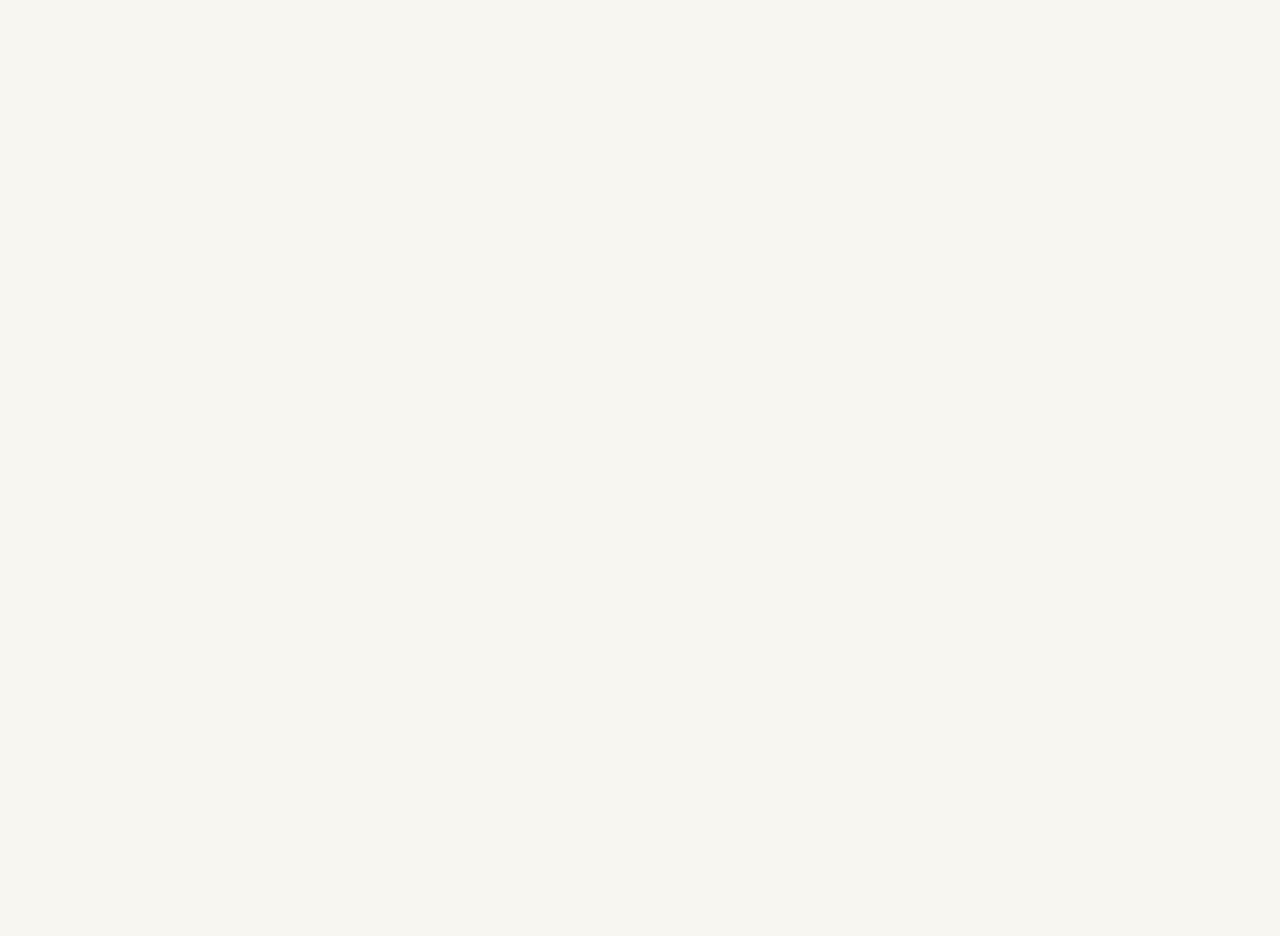
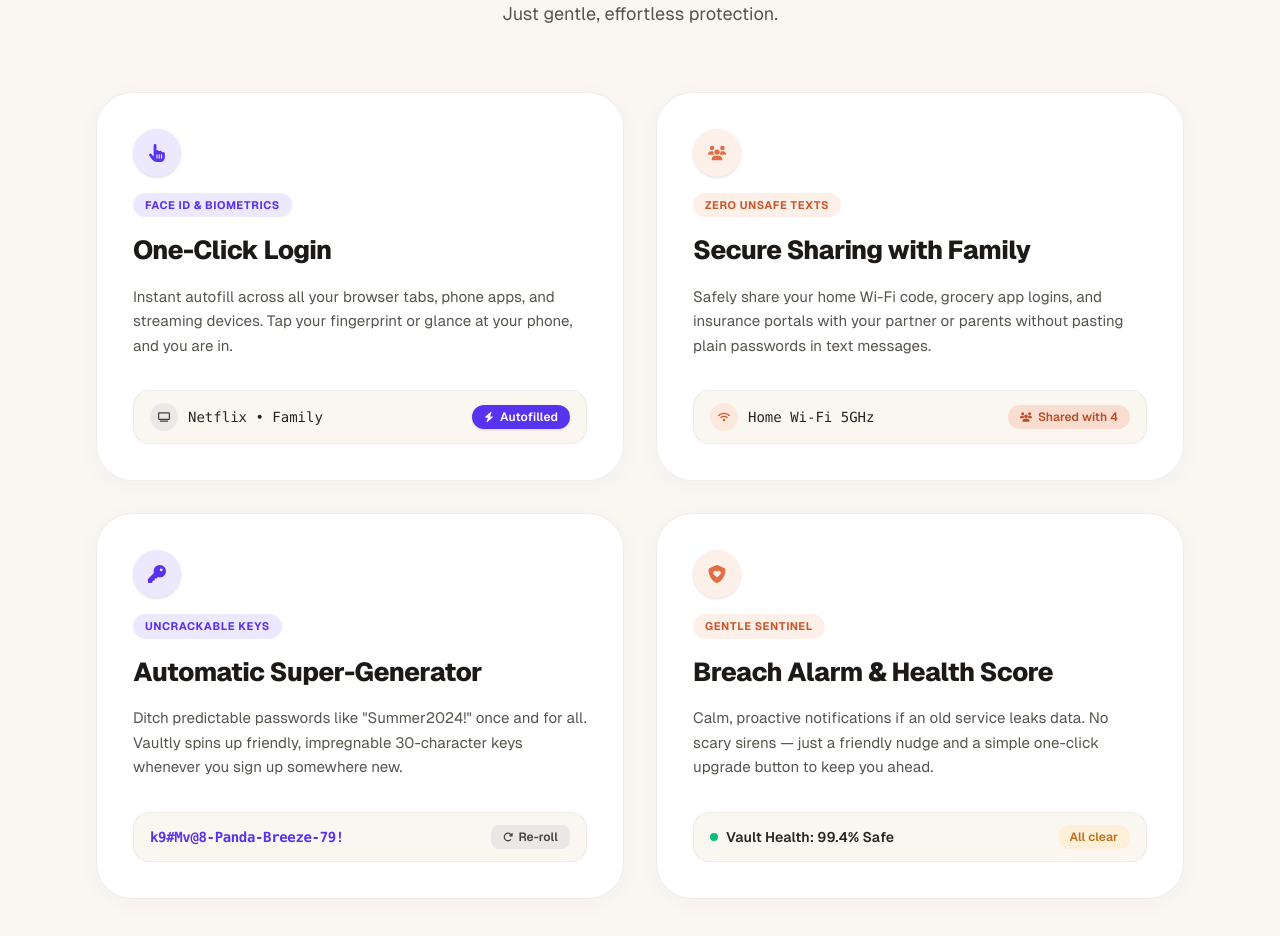
Before and after one commit to aman2dev/vaultly, a Next.js app in the folder apps/web/: page / in a window 1280 px wide. Shown: the part 960-1896 px from the top of the page. Before the commit the page ends 800 px from the top, so only its background shows below. Built offline with nearby package versions, Linux system fonts and the light colour scheme.

Commit message:
feat(web): add warm hug security features section with interactive cards

```diff
--- a/apps/web/app/page.tsx
+++ b/apps/web/app/page.tsx
@@ -1,5 +1,6 @@
 import Navbar from "../components/Navbar";
 import Hero from "../components/Hero";
+import Features from "../components/Features";
 
 export default function Home() {
   return (
@@ -12,6 +13,9 @@ export default function Home() {
 
       {/* Hero Section */}
       <Hero />
+
+      {/* Security Features Section */}
+      <Features />
     </main>
   );
 }
--- /dev/null
+++ b/apps/web/components/Features.tsx
@@ -0,0 +1,209 @@
+"use client";
+
+import React, { useState } from "react";
+import { motion } from "motion/react";
+import {
+  FaBolt,
+  FaUsers,
+  FaKey,
+  FaRotateRight,
+  FaHandPointer,
+  FaShieldHeart,
+  FaWifi,
+  FaTv,
+} from "react-icons/fa6";
+
+const SAMPLE_PASSWORDS = [
+  "k9#Mv@8-Panda-Breeze-79!",
+  "7x$Wp!2-Cosmic-Mango-42*",
+  "q4&Tn#9-Velvet-Falcon-88^",
+  "d3@Lk$5-Golden-Meadow-16~",
+];
+
+export default function Features() {
+  const [passwordIndex, setPasswordIndex] = useState(0);
+
+  const handleReroll = () => {
+    setPasswordIndex((prev) => (prev + 1) % SAMPLE_PASSWORDS.length);
+  };
+
+  const cards = [
+    {
+      id: "one-click-login",
+      icon: <FaHandPointer className="text-lg" />,
+      iconBg: "bg-[#ECE8FD] text-[#5833EF]",
+      tag: "FACE ID & BIOMETRICS",
+      tagStyle: "bg-[#ECE8FD] text-[#5833EF]",
+      title: "One-Click Login",
+      description:
+        "Instant autofill across all your browser tabs, phone apps, and streaming devices. Tap your fingerprint or glance at your phone, and you are in.",
+      bottomContent: (
+        <div className="w-full bg-[#FAF6F0] border border-stone-200/60 rounded-2xl px-4 py-3 flex items-center justify-between">
+          <div className="flex items-center gap-2.5">
+            <div className="w-7 h-7 rounded-full bg-stone-200/80 text-stone-700 flex items-center justify-center text-xs">
+              <FaTv />
+            </div>
+            <span className="font-mono text-xs sm:text-sm font-medium text-stone-800">
+              Netflix • Family
+            </span>
+          </div>
+          <span className="inline-flex items-center gap-1.5 bg-[#5833EF] text-white text-xs font-semibold px-3 py-1 rounded-full shadow-sm">
+            <FaBolt className="text-[10px]" />
+            Autofilled
+          </span>
+        </div>
+      ),
+    },
+    {
+      id: "secure-sharing",
+      icon: <FaUsers className="text-lg" />,
+      iconBg: "bg-[#FDF0E8] text-[#E06D44]",
+      tag: "ZERO UNSAFE TEXTS",
+      tagStyle: "bg-[#FDF0E8] text-[#C8592E]",
+      title: "Secure Sharing with Family",
+      description:
+        "Safely share your home Wi-Fi code, grocery app logins, and insurance portals with your partner or parents without pasting plain passwords in text messages.",
+      bottomContent: (
+        <div className="w-full bg-[#FAF6F0] border border-stone-200/60 rounded-2xl px-4 py-3 flex items-center justify-between">
+          <div className="flex items-center gap-2.5">
+            <div className="w-7 h-7 rounded-full bg-[#FCE8DC] text-[#D45929] flex items-center justify-center text-xs">
+              <FaWifi />
+            </div>
+            <span className="font-mono text-xs sm:text-sm font-medium text-stone-800">
+              Home Wi-Fi 5GHz
+            </span>
+          </div>
+          <span className="inline-flex items-center gap-1.5 bg-[#F9DDD0] text-[#B84E26] text-xs font-semibold px-3 py-1 rounded-full">
+            <FaUsers className="text-xs" />
+            Shared with 4
+          </span>
+        </div>
+      ),
+    },
+    {
+      id: "super-generator",
+      icon: <FaKey className="text-lg" />,
+      iconBg: "bg-[#ECE8FD] text-[#5833EF]",
+      tag: "UNCRACKABLE KEYS",
+      tagStyle: "bg-[#ECE8FD] text-[#5833EF]",
+      title: "Automatic Super-Generator",
+      description:
+        'Ditch predictable passwords like "Summer2024!" once and for all. Vaultly spins up friendly, impregnable 30-character keys whenever you sign up somewhere new.',
+      bottomContent: (
+        <div className="w-full bg-[#FAF6F0] border border-stone-200/60 rounded-2xl px-4 py-3 flex items-center justify-between">
+          <span className="font-mono font-bold text-xs sm:text-sm text-[#5833EF] tracking-tight">
+            {SAMPLE_PASSWORDS[passwordIndex]}
+          </span>
+          <button
+            onClick={handleReroll}
+            type="button"
+            className="inline-flex items-center gap-1.5 bg-stone-200/80 hover:bg-stone-300 text-stone-700 text-xs font-semibold px-3 py-1 rounded-lg transition-colors cursor-pointer active:scale-95"
+          >
+            <FaRotateRight className="text-[10px]" />
+            Re-roll
+          </button>
+        </div>
+      ),
+    },
+    {
+      id: "breach-alarm",
+      icon: <FaShieldHeart className="text-lg" />,
+      iconBg: "bg-[#FDF0E8] text-[#E06D44]",
+      tag: "GENTLE SENTINEL",
+      tagStyle: "bg-[#FDF0E8] text-[#C8592E]",
+      title: "Breach Alarm & Health Score",
+      description:
+        "Calm, proactive notifications if an old service leaks data. No scary sirens — just a friendly nudge and a simple one-click upgrade button to keep you ahead.",
+      bottomContent: (
+        <div className="w-full bg-[#FAF6F0] border border-stone-200/60 rounded-2xl px-4 py-3 flex items-center justify-between">
+          <div className="flex items-center gap-2">
+            <span className="w-2 h-2 rounded-full bg-emerald-500 animate-pulse" />
+            <span className="text-xs sm:text-sm font-semibold text-stone-800">
+              Vault Health: 99.4% Safe
+            </span>
+          </div>
+          <span className="bg-[#FEEFD9] text-[#B87019] text-xs font-semibold px-3 py-1 rounded-full">
+            All clear
+          </span>
+        </div>
+      ),
+    },
+  ];
+
+  return (
+    <section
+      id="features"
+      className="relative w-full max-w-6xl mx-auto px-4 sm:px-6 lg:px-8 py-20"
+    >
+      {/* Section Header */}
+      <div className="text-center max-w-3xl mx-auto mb-16">
+        <motion.h2
+          initial={{ opacity: 0, y: 20 }}
+          whileInView={{ opacity: 1, y: 0 }}
+          viewport={{ once: true }}
+          transition={{ duration: 0.6 }}
+          className="text-3xl sm:text-4xl lg:text-5xl font-extrabold tracking-tight text-stone-900 leading-[1.18]"
+        >
+          Security that feels like a warm <br />
+          <span className="text-stone-950 font-black">hug, not a chore</span>
+          <span className="text-stone-700">.</span>
+        </motion.h2>
+
+        <motion.p
+          initial={{ opacity: 0, y: 15 }}
+          whileInView={{ opacity: 1, y: 0 }}
+          viewport={{ once: true }}
+          transition={{ duration: 0.6, delay: 0.1 }}
+          className="mt-4 text-stone-600 text-base sm:text-lg leading-relaxed max-w-2xl mx-auto font-normal"
+        >
+          No command lines, no complicated master recovery codes written on
+          cardboard. Just gentle, effortless protection.
+        </motion.p>
+      </div>
+
+      {/* 2x2 Features Grid */}
+      <div className="grid grid-cols-1 md:grid-cols-2 gap-6 lg:gap-8">
+        {cards.map((card, index) => (
+          <motion.div
+            key={card.id}
+            initial={{ opacity: 0, y: 24 }}
+            whileInView={{ opacity: 1, y: 0 }}
+            viewport={{ once: true }}
+            transition={{ duration: 0.5, delay: index * 0.1 }}
+            whileHover={{ y: -4 }}
+            className="bg-white/95 rounded-[32px] sm:rounded-[36px] p-7 sm:p-9 border border-stone-200/70 shadow-[0_4px_24px_rgba(0,0,0,0.03)] hover:shadow-[0_16px_36px_rgba(0,0,0,0.06)] transition-all flex flex-col justify-between gap-6"
+          >
+            <div className="flex flex-col items-start gap-4">
+              {/* Circular Top Icon */}
+              <div
+                className={`w-12 h-12 rounded-full flex items-center justify-center ${card.iconBg} shadow-sm`}
+              >
+                {card.icon}
+              </div>
+
+              {/* Tag pill */}
+              <span
+                className={`text-[10px] sm:text-[11px] font-bold tracking-wider uppercase px-3 py-1 rounded-full ${card.tagStyle}`}
+              >
+                {card.tag}
+              </span>
+
+              {/* Card Title */}
+              <h3 className="text-2xl sm:text-[26px] font-extrabold text-stone-900 tracking-tight leading-snug">
+                {card.title}
+              </h3>
+
+              {/* Card Description */}
+              <p className="text-stone-600 text-sm sm:text-[15px] leading-relaxed">
+                {card.description}
+              </p>
+            </div>
+
+            {/* Bottom visual / interactive element */}
+            <div className="pt-2">{card.bottomContent}</div>
+          </motion.div>
+        ))}
+      </div>
+    </section>
+  );
+}
```
